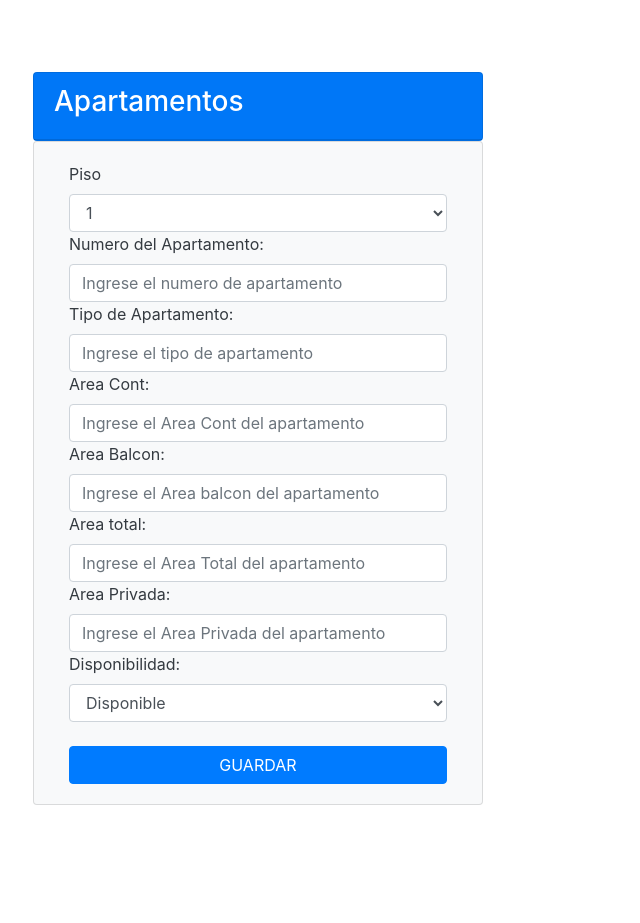
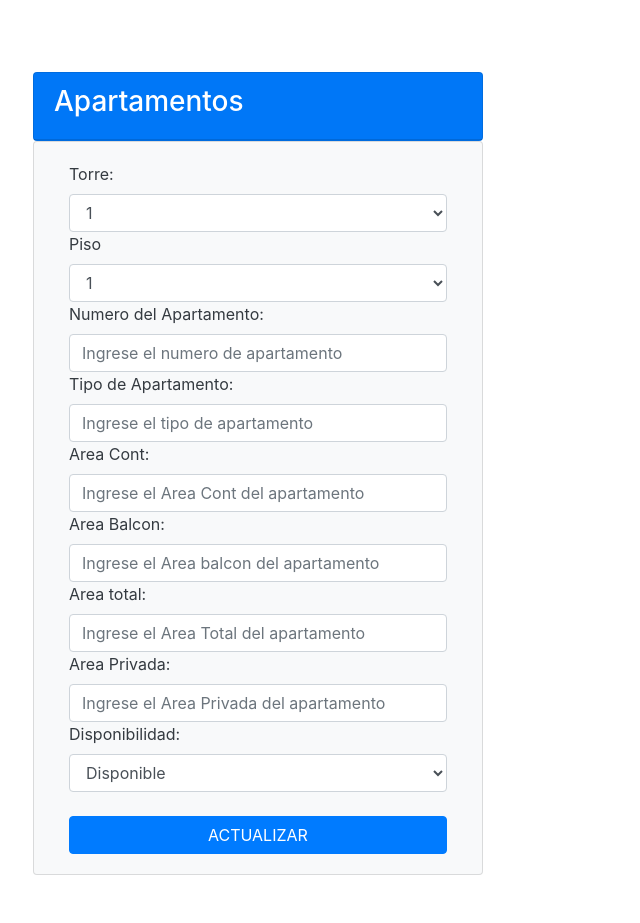
Before and after one commit to GEORIS/fullstacks, a Node server app: template src/views/edit.ejs in a window 1280 px wide. Shown: the part 56-979 px from the top of the page, without its empty margins (0-640 px from the left). Before the commit the page ends 861 px from the top, so only its background shows below. Run offline with Node 20, Linux system fonts and the light colour scheme; the template is opened without the code that fills it, so the values that code supplies are empty; some libraries are stand-ins or nearby versions.

Commit message:
[V2.1crud] cambio de ubicacion de tablas y colores

```diff
--- a/src/models/task.js
+++ b/src/models/task.js
@@ -2,6 +2,7 @@ const mongoose = require('mongoose');
 const Schema = mongoose.Schema;
 
 const TaskSchema = new Schema({
+    torre: Number,
     piso: Number,
     apto: Number,
     tipo: String,
--- a/src/views/edit.ejs
+++ b/src/views/edit.ejs
@@ -18,6 +18,13 @@
             <div class="card-body">
                 <form action="/edit/<%= task._id %>" method="POST">
 
+                    <div class="col-md-12 inline-block">
+                        <label>Torre: </label>
+                        <select name="torre" class="form-control">
+                            <option>1</option>
+                            <option>2</option>
+                        </select>
+                    </div>
                     <!-- TAMAÑO DEL CAMPO PARA INGRESAR NOMBRE -->
                     <div class="col-md-12 inline-block">
                         <!-- LABEL NOMBRE -->
@@ -34,32 +41,41 @@
                     </div>
                     <div class="col-md-12 inline-block">
                         <label>Numero del Apartamento: </label>
-                <input type="number" name="apto" placeholder="Ingrese el numero de apartamento" class="form-control" value="<%=task.apto %>">
+                        <input type="number" name="apto" placeholder="Ingrese el numero de apartamento"
+                            class="form-control" value="<%=task.apto %>">
                     </div>
 
                     <div class="col-md-12 inline-block">
                         <label>Tipo de Apartamento: </label>
-                <input type="text" name="tipo" placeholder="Ingrese el tipo de apartamento" class="form-control" value="<%=task.tipo %>">
+                        <input type="text" name="tipo" placeholder="Ingrese el tipo de apartamento" class="form-control"
+                            value="<%=task.tipo %>">
                     </div>
 
                     <div class="col-md-12 inline-block">
                         <label>Area Cont: </label>
-                <input type="number" name="ac" placeholder="Ingrese el Area Cont del apartamento" class="form-control" value="<%=task.ac %>">
+                        <input type="number" step="any" name="ac" placeholder="Ingrese el Area Cont del apartamento"
+                            class="form-control" value="<%=task.ac %>">
                     </div>
 
                     <div class="col-md-12 inline-block">
                         <label>Area Balcon: </label>
-                <input type="number" name="balcon" placeholder="Ingrese el Area balcon del apartamento" class="form-control" value="<%=task.balcon %>">
+                        <input type="number" step="any" name="balcon"
+                            placeholder="Ingrese el Area balcon del apartamento" class="form-control"
+                            value="<%=task.balcon %>">
                     </div>
 
                     <div class="col-md-12 inline-block">
                         <label>Area total: </label>
-                <input type="number" name="ac_balcon" placeholder="Ingrese el Area Total del apartamento" class="form-control" value="<%=task.ac_balcon %>">
+                        <input type="number" step="any" name="ac_balcon"
+                            placeholder="Ingrese el Area Total del apartamento" class="form-control"
+                            value="<%=task.ac_balcon %>">
                     </div>
 
                     <div class="col-md-12 inline-block">
                         <label>Area Privada: </label>
-                <input type="number" name="apriv" placeholder="Ingrese el Area Privada del apartamento" class="form-control" value="<%=task.apriv %>">
+                        <input type="number" step="any" name="apriv"
+                            placeholder="Ingrese el Area Privada del apartamento" class="form-control"
+                            value="<%=task.apriv %>">
                     </div>
 
                     <div class="col-md-12 inline-block">
@@ -74,7 +90,7 @@
 
                     <br>
                     <div class="col-md-12 inline-block">
-                <button type="submit" class="btn btn-primary btn-block"> GUARDAR </button>
+                        <button type="submit" class="btn btn-primary btn-block"> ACTUALIZAR </button>
                     </div>
 
                 </form>
--- a/src/views/partials/_header.ejs
+++ b/src/views/partials/_header.ejs
@@ -3,7 +3,8 @@
 <head>
     <meta charset="UTF-8">
     <meta name="viewport" content="width=device-width, initial-scale=1.0">
-    <title>Prueba</title>
+    <link rel="stylesheet" href="../../../Modelo/estilo.css">
+    <title>Prueba FullStacks</title>
 <!-- CDN DE BOOTSTRAP 4 -->
 <link rel="stylesheet" href="https://stackpath.bootstrapcdn.com/bootstrap/4.5.0/css/bootstrap.min.css" integrity="sha384-9aIt2nRpC12Uk9gS9baDl411NQApFmC26EwAOH8WgZl5MYYxFfc+NcPb1dKGj7Sk" crossorigin="anonymous">
 </head>
```
Also changed, not shown: src/views/index.ejs (+27 -13 lines). Lines whose indentation alone changed are shown as unchanged.
